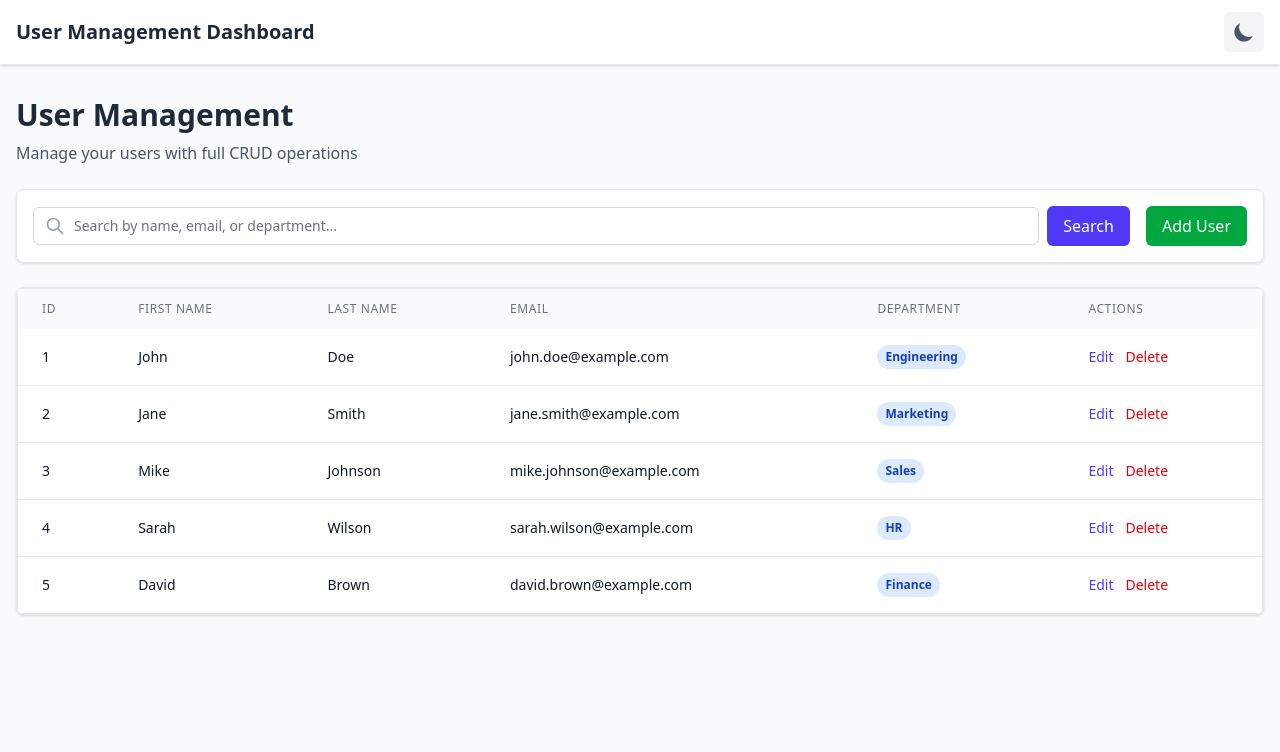
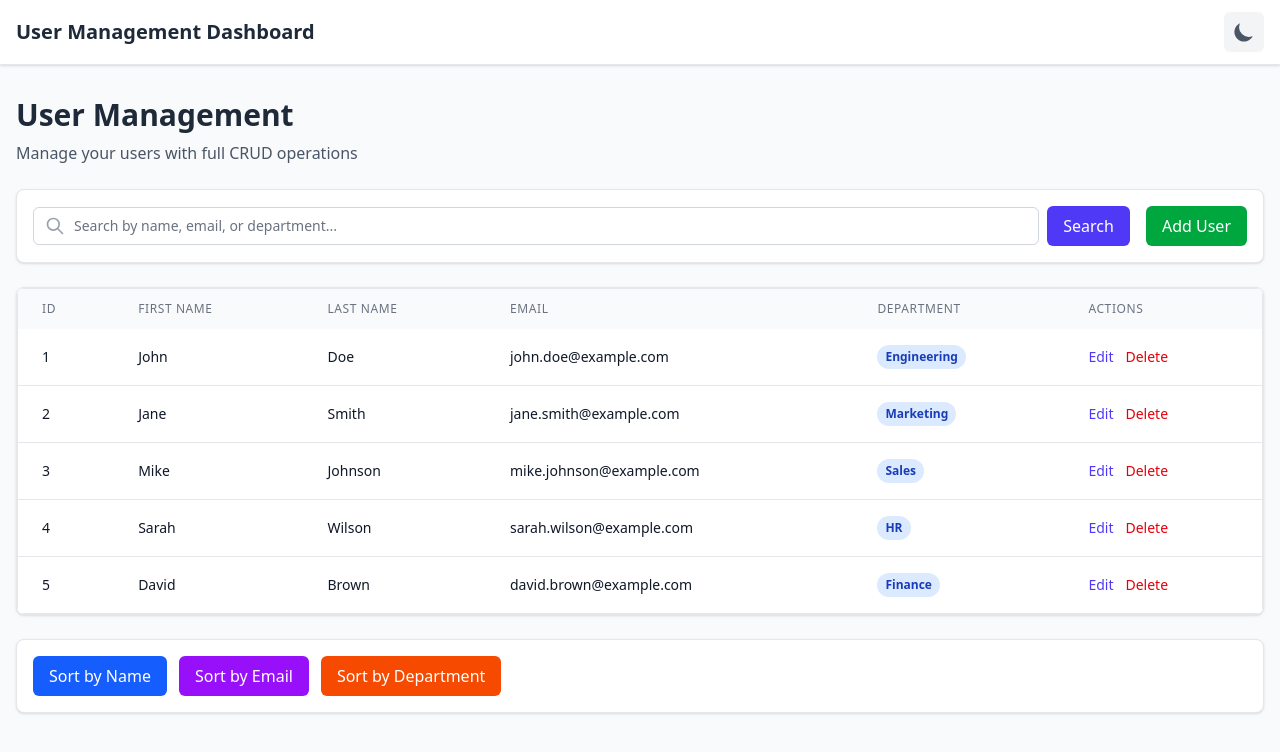
Before and after one commit to vipulPrishal/alok-assignment, a React (Vite) app: page / in a window 1280 px wide. Shown: the top 752 px of the page. Built offline with nearby package versions, Linux system fonts and the light colour scheme.

Commit message:
Added sort functionality

```diff
--- a/src/pages/UsersPage.jsx
+++ b/src/pages/UsersPage.jsx
@@ -65,6 +65,31 @@ const UsersPage = () => {
     );
 
     setFilteredUsers(filtered);
+  };
+
+  const handleSortByName = () => {
+    const sorted = [...filteredUsers].sort((a, b) => {
+      const nameA = `${a.firstName} ${a.lastName}`.toLowerCase();
+      const nameB = `${b.firstName} ${b.lastName}`.toLowerCase();
+      return nameA.localeCompare(nameB);
+    });
+    setFilteredUsers(sorted);
+  };
+
+  const handleSortByEmail = () => {
+    const sorted = [...filteredUsers].sort((a, b) => {
+      return a.email.toLowerCase().localeCompare(b.email.toLowerCase());
+    });
+    setFilteredUsers(sorted);
+  };
+
+  const handleSortByDepartment = () => {
+    const sorted = [...filteredUsers].sort((a, b) => {
+      return a.department
+        .toLowerCase()
+        .localeCompare(b.department.toLowerCase());
+    });
+    setFilteredUsers(sorted);
   };
 
   const handleEdit = (user) => {
@@ -177,7 +202,7 @@ const UsersPage = () => {
 
       {/* User Table */}
       <div
-        className={`rounded-lg shadow-sm border overflow-hidden ${
+        className={`rounded-lg shadow-sm border overflow-hidden mb-6 ${
           isDark ? "bg-gray-800 border-gray-700" : "bg-white border-gray-200"
         }`}
       >
@@ -187,6 +212,34 @@ const UsersPage = () => {
           onDelete={handleDelete}
         />
       </div>
+
+      {/* Sort Buttons */}
+      <div
+        className={`p-4 rounded-lg shadow-sm border ${
+          isDark ? "bg-gray-800 border-gray-700" : "bg-white border-gray-200"
+        }`}
+      >
+        <div className="flex flex-col sm:flex-row gap-3">
+          <button
+            onClick={handleSortByName}
+            className="bg-blue-600 text-white px-4 py-2 rounded-md hover:bg-blue-700 focus:outline-none focus:ring-2 focus:ring-blue-500 focus:ring-offset-2 transition duration-200"
+          >
+            Sort by Name
+          </button>
+          <button
+            onClick={handleSortByEmail}
+            className="bg-purple-600 text-white px-4 py-2 rounded-md hover:bg-purple-700 focus:outline-none focus:ring-2 focus:ring-purple-500 focus:ring-offset-2 transition duration-200"
+          >
+            Sort by Email
+          </button>
+          <button
+            onClick={handleSortByDepartment}
+            className="bg-orange-600 text-white px-4 py-2 rounded-md hover:bg-orange-700 focus:outline-none focus:ring-2 focus:ring-orange-500 focus:ring-offset-2 transition duration-200"
+          >
+            Sort by Department
+          </button>
+        </div>
+      </div>
     </div>
   );
 };
```
